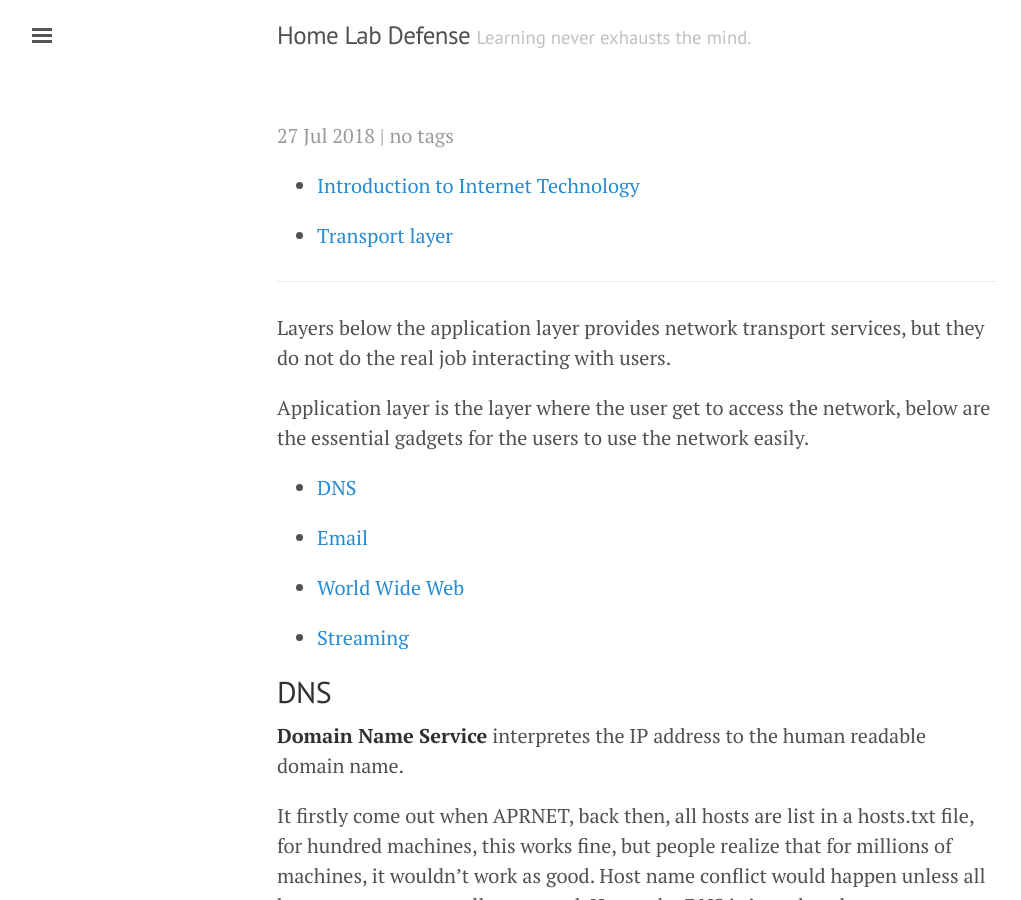
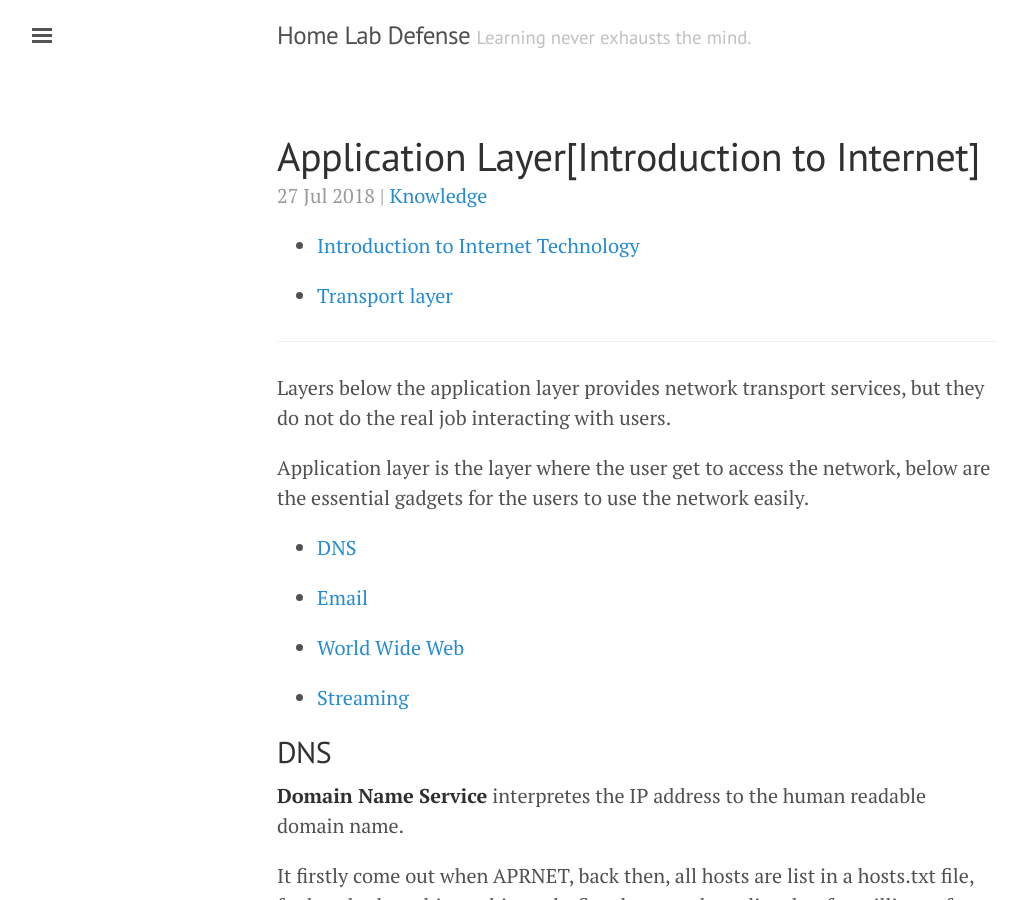
Before and after one commit to happyren/happyren.github.io, a Jekyll site: the page built from _posts/2018-07-27-application-layer.md, in a window 1280 px wide and 900 px high. Shown: the whole window, without its empty margins (3-1024 px from the left). Built offline with Jekyll 4.4.1, drawn with Linux system fonts in a browser that asks for light colours; nearby versions of some CDN libraries; our own code applies the rules of GitHub Pages for plain Markdown files.

Commit message:
Update 2018-07-27-application-layer.md

```diff
--- a/_posts/2018-07-27-application-layer.md
+++ b/_posts/2018-07-27-application-layer.md
@@ -1,6 +1,6 @@
 ---
 layout: post
-title: [Internet Background Knowledge] Application Layer
+title: Application Layer[Introduction to Internet]
 tag: knowledge
 ---
 
```
